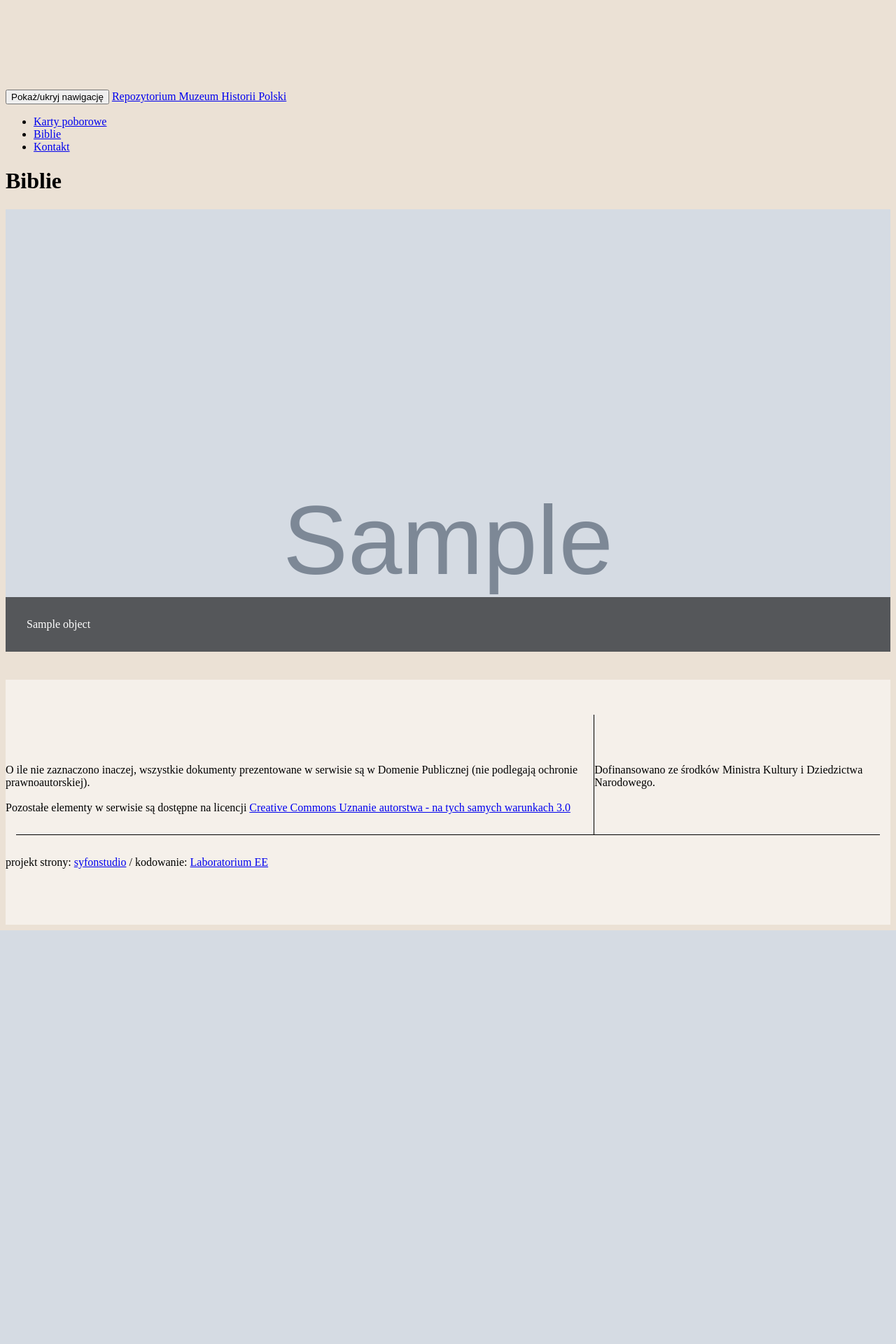
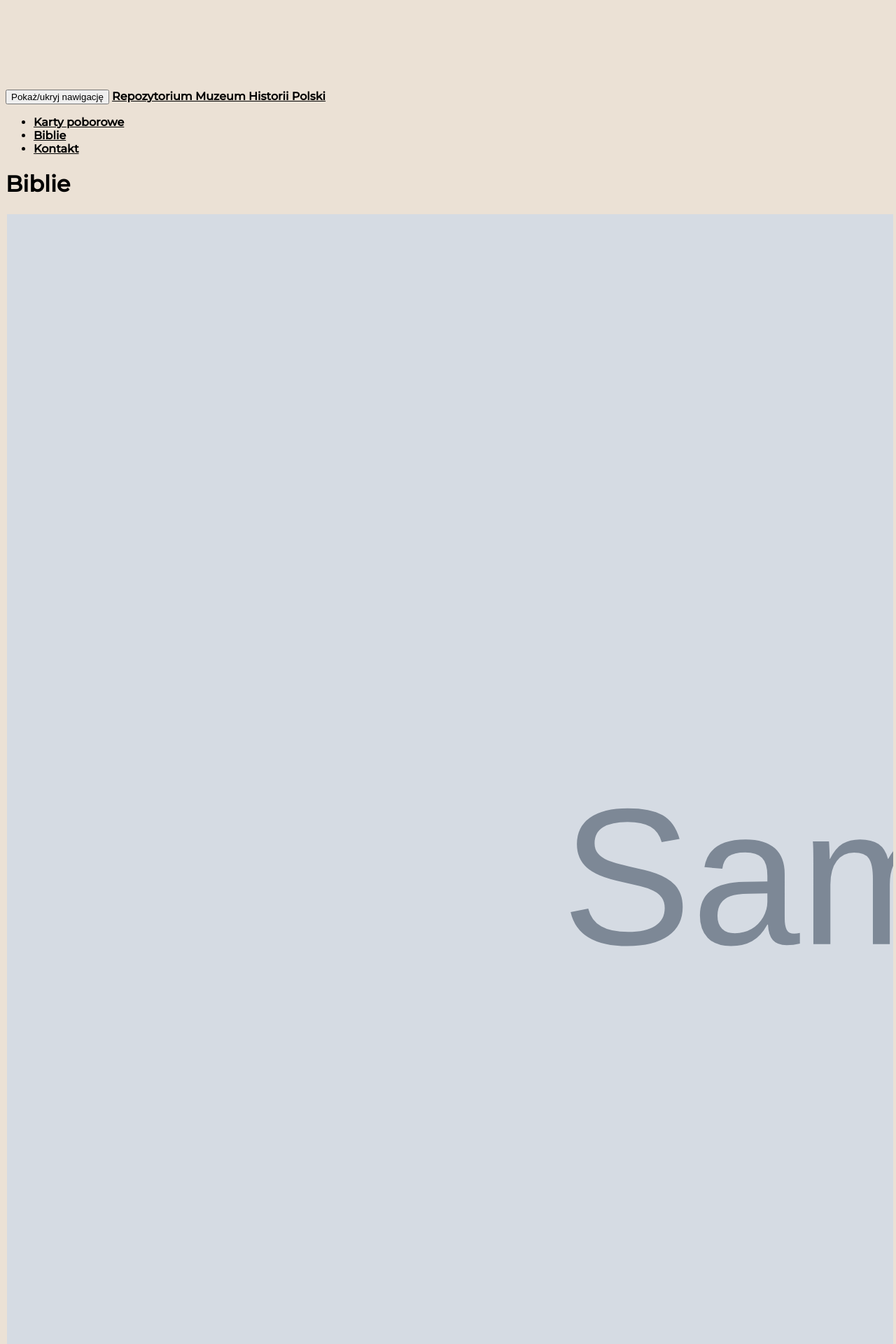
Before and after one commit to CCLab/mhp, a Django app: template src/templates/bible/index.html in a window 1280 px wide. Shown: the top 1920 px of the page at 70% size. Before the commit the page ends 1329 px from the top, so only its background shows below. Run offline with Django 3.2, Linux system fonts and the light colour scheme; the template is opened without the code that fills it: most values are stand-ins (such as "Sample title", 1, 10 or a date in 2020); grey boxes marked "Sample" are stand-in pictures; style sheets or scripts are compiled from the project's sources; some libraries are stand-ins or nearby versions.

Commit message:
Better layout

```diff
--- a/src/static/scss/_variables.scss
+++ b/src/static/scss/_variables.scss
@@ -2,6 +2,7 @@ $color-bg: #ebe1d5;
 $color-bg-light: #f5f0ea;
 $color-bg-xxlight: #fff;
 $color-bg-transparent-black: rgba(0, 0, 0, .6);
+$color-fg-dark: #000;
 $color-fg-light: #fff;
 
 $navbar-default-bg: $color-bg-xxlight;
--- a/src/static/scss/main.scss
+++ b/src/static/scss/main.scss
@@ -10,5 +10,14 @@
 
 body {
   background-color: $color-bg;
+  font-family: 'Montserrat', sans-serif;
   padding-top: $navbar-height + 20px;
 }
+
+a {
+  &,
+  &:hover {
+    color: inherit;
+    font-weight: bold;
+  }
+}
--- a/src/static/scss/pages/bible_index.scss
+++ b/src/static/scss/pages/bible_index.scss
@@ -4,10 +4,16 @@
   .bible-list-item {
     background-repeat: no-repeat;
     background-size: cover;
+    border: 2px solid transparent;
     overflow: hidden;
 
-    padding-bottom: 50%;
+    padding-bottom: 150%;
     position: relative;
+    width: 100%;
+
+    &:hover {
+      border: 2px solid $color-fg-dark;
+    }
 
     a {
       bottom: 0;
--- a/src/templates/base.html
+++ b/src/templates/base.html
@@ -22,6 +22,8 @@
     </script>
     <!-- End Google Analytics -->
   {% endif %}
+
+  <link href="https://fonts.googleapis.com/css?family=Montserrat:400,500&amp;subset=latin-ext" rel="stylesheet">
 
   {% compress css %}
     <link rel="stylesheet" type="text/x-scss" href="{% static 'scss/main.scss' %}" />
--- a/src/templates/bible/index.html
+++ b/src/templates/bible/index.html
@@ -5,18 +5,20 @@
         <div class="row">
             <div class="col-xs-12">
                 <h1>Biblie</h1>
+            </div>
+        </div>
 
         <div class="row bible-list">
             {% for object in object_list %}
-                        <div class="col-xs-12 col-sm-4 bible-list-item"
+                <div class="col-xs-12 col-sm-4">
+                    <div class="bible-list-item"
                          style="background-image: url({{ MEDIA_URL }}{{ object.cover }})">
                         <a href="{% url 'bible:show' object.slug %}">
                             <span class="title">{{ object.title }}</span>
                         </a>
                     </div>
+                </div>
             {% endfor %}
         </div>
     </div>
-        </div>
-    </div>
 {% endblock %}
```
Lines whose indentation alone changed are shown as unchanged.
